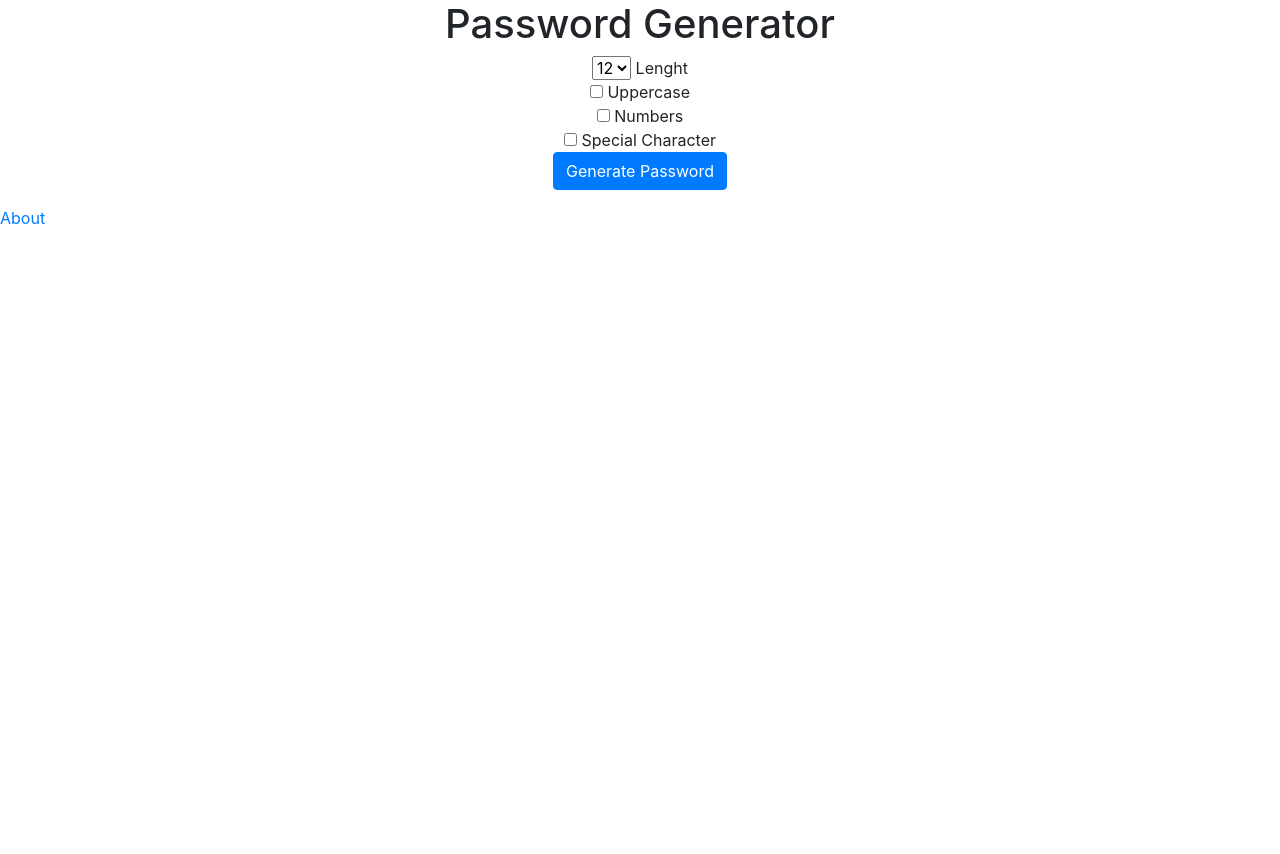
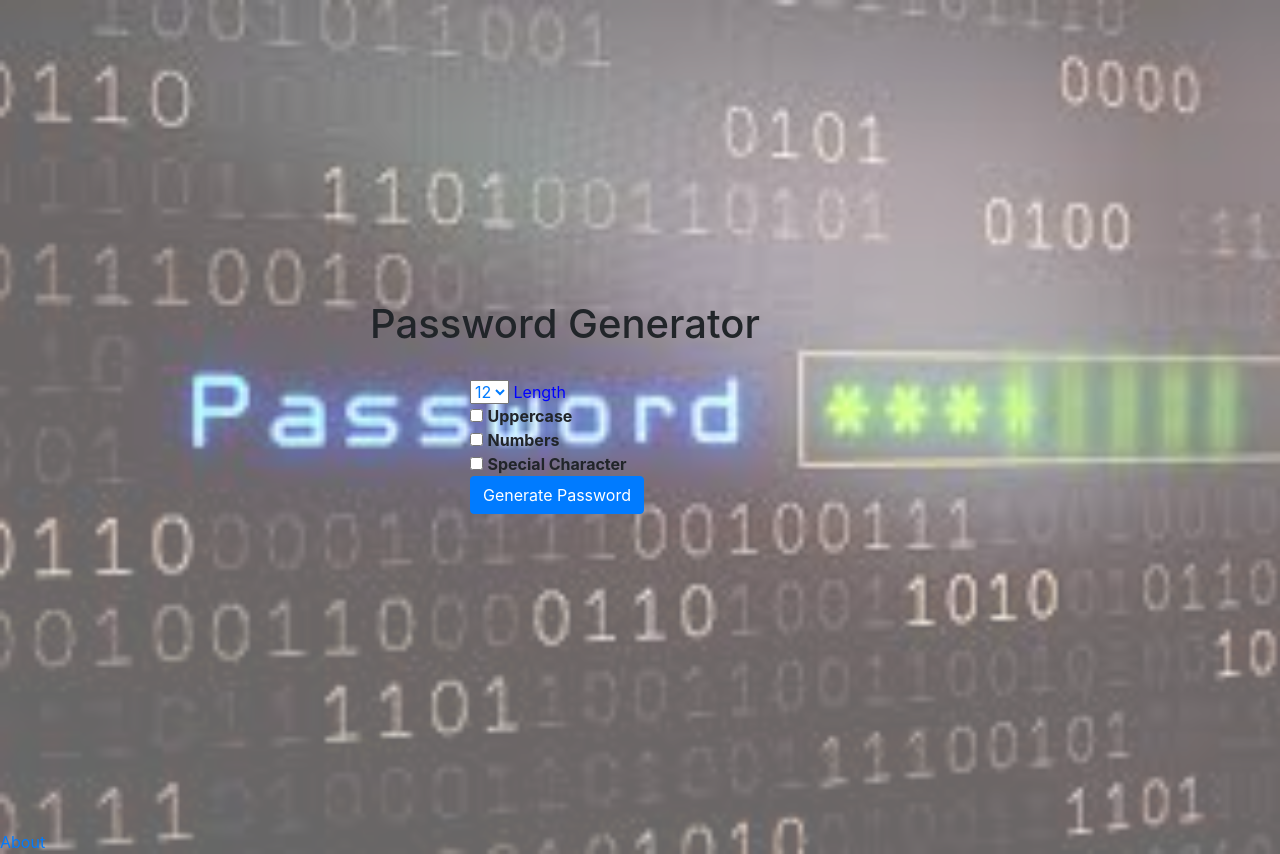
Before and after one commit to DugheanaSebastianAdelin/Password_generator, a Django app: page / in a window 1280 px wide. Before the commit the page ends 224 px from the top, so only its background shows below. Run offline with Django 3.2, Linux system fonts and the light colour scheme; some libraries are stand-ins or nearby versions.

Commit message:
password done

```diff
--- /dev/null
+++ b/generator/static/style.css
@@ -0,0 +1,15 @@
+body{
+  background-image: url('background.jfif');
+  background-repeat: no-repeat;
+  background-size: cover;
+  background-color: rgba(255,255,255,0.4);
+  background-blend-mode:color-dodge;
+}
+
+.container{
+  padding: 300px;
+}
+.secoundary-btn{
+  padding: 0px 0px 0px 100px;
+
+}
--- a/generator/templates/generator/home.html
+++ b/generator/templates/generator/home.html
@@ -1,12 +1,20 @@
+{% load static%}
+
 <link rel="stylesheet" href="https://stackpath.bootstrapcdn.com/bootstrap/4.5.2/css/bootstrap.min.css" integrity="sha384-JcKb8q3iqJ61gNV9KGb8thSsNjpSL0n8PARn9HuZOnIxN0hoP+VmmDGMN5t9UJ0Z" crossorigin="anonymous">
+<link rel="stylesheet" href="/static/style.css">
 
-<div class="container text-center">
+<div class="container">
+
+
+
+
+
 
 
 <h1>Password Generator</h1>
-
-<form action="{% url 'password' %}">
-  <select name="lenght">
+<br>
+<form class="secoundary-btn" action="{% url 'password' %}">
+  <select name="length"class="text-primary">
    <option value="6">6</option>
    <option value="7">7</option>
    <option value="8">8</option>
@@ -16,18 +24,18 @@
    <option value="12"selected="selected">12</option>
    <option value="13">13</option>
    <option value="14">14</option>
-  </select> Lenght
+ </select><span style="color:blue"> Length</span>
 
   <br>
-  <input type="checkbox" name="uppercase""text-center"> Uppercase
+  <input  type="checkbox" name="uppercase"> <b>Uppercase</b>
 
   <br>
-  <input type="checkbox" name="numbers"> Numbers
+  <input type="checkbox" name="numbers"> <b>Numbers</b>
 
 
 
   <br>
-  <input type="checkbox" name="special"> Special Character
+  <input type="checkbox" name="special"> <b>Special Character</b>
 
   <br>
 
--- a/generator/views.py
+++ b/generator/views.py
@@ -19,7 +19,7 @@ def password(request):
         characters.extend(list('1234567890'))
 
 
-    lenght = int(request.GET.get('lenght',13))
+    lenght = int(request.GET.get('length',13))
     for x in range(lenght):
         thepassword += random.choice(characters)
     return render(request, 'generator/password.html', {'password':thepassword })
--- a/generator_de_parole/settings.py
+++ b/generator_de_parole/settings.py
@@ -11,7 +11,7 @@ https://docs.djangoproject.com/en/3.1/ref/settings/
 """
 
 from pathlib import Path
-
+import os
 # Build paths inside the project like this: BASE_DIR / 'subdir'.
 BASE_DIR = Path(__file__).resolve(strict=True).parent.parent
 
@@ -119,3 +119,7 @@ USE_TZ = True
 # https://docs.djangoproject.com/en/3.1/howto/static-files/
 
 STATIC_URL = '/static/'
+
+STATICFILES_DIRS = (
+    os.path.join(BASE_DIR, 'static'),
+)
--- a/generator_de_parole/urls.py
+++ b/generator_de_parole/urls.py
@@ -16,8 +16,10 @@ Including another URLconf
 
 from django.urls import path
 from generator import views
+from django.contrib.staticfiles.urls import staticfiles_urlpatterns
 urlpatterns = [
     path('',views.home, name='home'),
     path('password/',views.password, name='password'),
     path('about',views.about, name='about'),
 ]
+urlpatterns += staticfiles_urlpatterns()
```
Also changed, not shown: generator/static/background.jfif (added).
